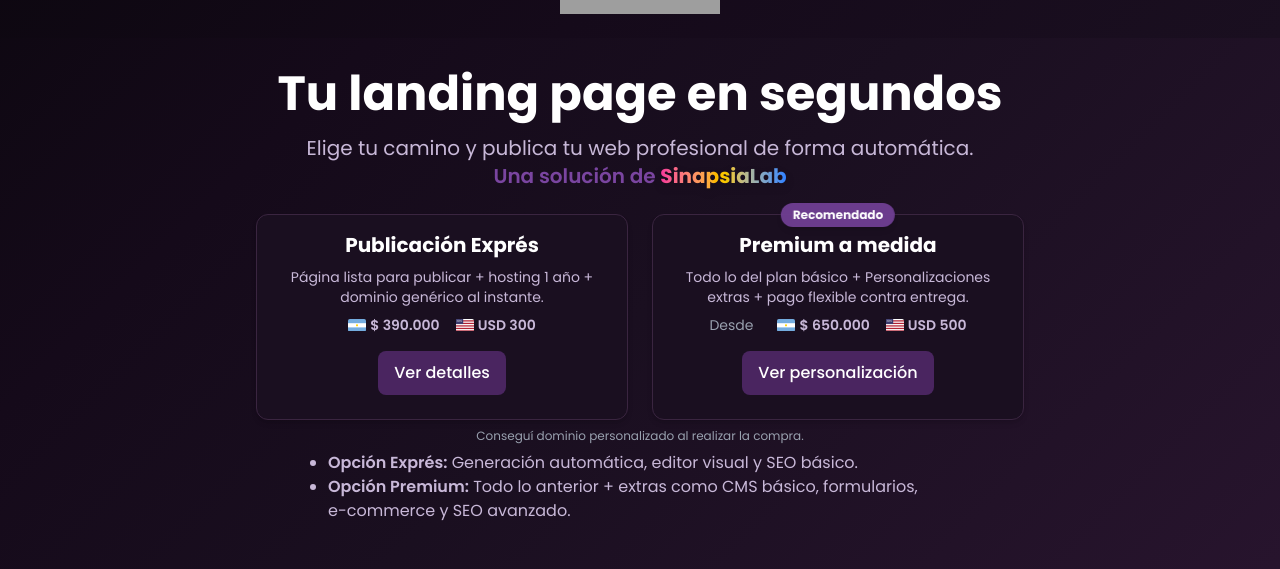
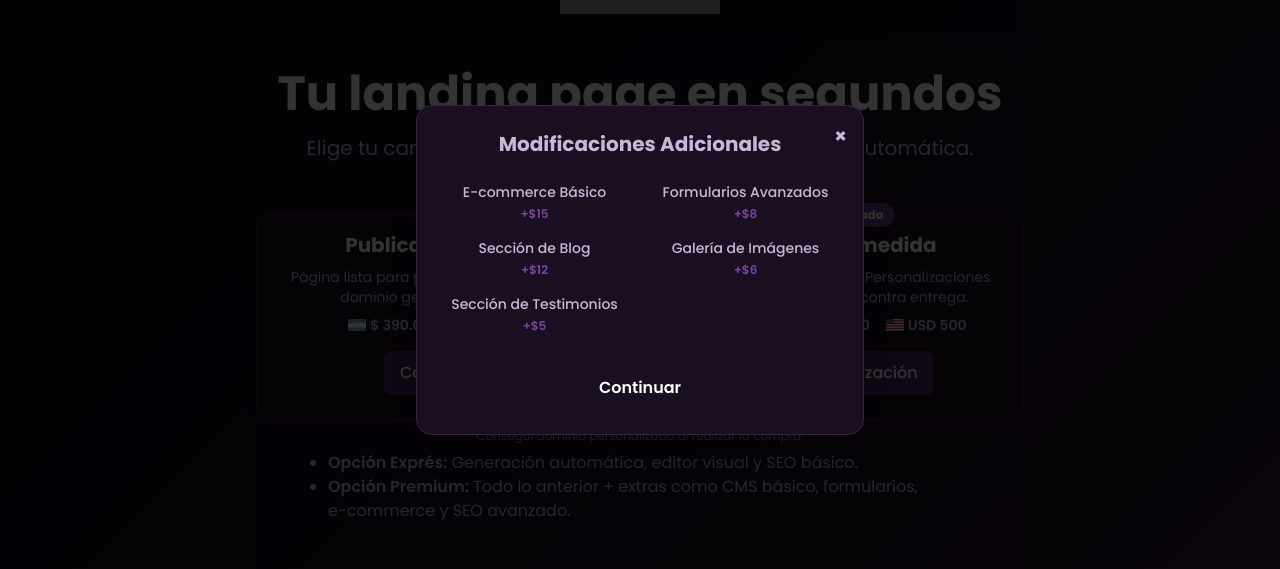
Before and after one commit to CharlyBGood/landingflyer, a React (Vite) app in the folder frontend/: page / in a window 1280 px wide. Both pictures are taken after a click on the button "Ver personalización". Shown: the part 130-699 px from the top of the page. Built offline with nearby package versions, Linux system fonts and the light colour scheme; grey boxes are pictures that could not be loaded.

Commit message:
modify onClick for the hero cards and add modal on premium option

```diff
--- /dev/null
+++ b/frontend/src/components/ExtrasPreviewModal.jsx
@@ -0,0 +1,40 @@
+import React from 'react';
+
+const extras = [
+  { label: 'E-commerce Básico', price: 15 },
+  { label: 'Formularios Avanzados', price: 8 },
+  { label: 'Sección de Blog', price: 12 },
+  { label: 'Galería de Imágenes', price: 6 },
+  { label: 'Sección de Testimonios', price: 5 },
+];
+
+export default function ExtrasPreviewModal({ isOpen, onClose, onContinue }) {
+  if (!isOpen) return null;
+  return (
+    <div className="fixed inset-0 bg-black/80 flex items-center justify-center z-[1000] p-4">
+      <div className="bg-sinapsia-base border border-sinapsia-accent rounded-2xl shadow-2xl w-full max-w-md p-6 relative">
+        <button
+          className="absolute top-4 right-4 text-sinapsia-light hover:text-sinapsia-accent text-xl font-bold"
+          onClick={onClose}
+          aria-label="Cerrar"
+        >×</button>
+        <h2 className="text-center text-lg sm:text-xl font-bold text-sinapsia-light mb-6">Modificaciones Adicionales</h2>
+        <div className="grid grid-cols-2 gap-x-6 gap-y-4 mb-6">
+          {extras.map((extra) => (
+            <label key={extra.label} className="flex flex-col items-center text-center text-sinapsia-light text-sm font-medium">
+
+              <span>{extra.label}</span>
+              <span className="text-sinapsia-accent font-semibold text-xs mt-1">+${extra.price}</span>
+            </label>
+          ))}
+        </div>
+        <button
+          className="w-full py-2.5 rounded-lg bg-sinapsia-accent text-white font-semibold hover:bg-sinapsia-gradient transition text-base mt-2"
+          onClick={onContinue}
+        >
+          Continuar
+        </button>
+      </div>
+    </div>
+  );
+}
--- a/frontend/src/components/HeroCard.jsx
+++ b/frontend/src/components/HeroCard.jsx
@@ -1,7 +1,7 @@
 
 import { ArgentinaFlag, USAFlag } from '../utilities/FlagIcons.jsx';
 
-export default function HeroCard({ header, paragraph, priceUSD, priceARS, btnText, fromLabel, recommended }) {
+export default function HeroCard({ header, paragraph, priceUSD, priceARS, btnText, fromLabel, recommended, onClick }) {
   return (
     <div className="flex-1 bg-sinapsia-base border border-sinapsia-accent rounded-xl p-4 flex flex-col items-center shadow-md relative">
       {recommended && (
@@ -26,7 +26,7 @@ export default function HeroCard({ header, paragraph, priceUSD, priceARS, btnTex
           <span>USD {priceUSD}</span>
         </div>
       </div>
-      <button className="btn-sinapsia-primary w-full sm:w-auto px-4 py-2.5 text-white font-medium text-base rounded-lg transition-all duration-200 transform hover:-translate-y-0.5 hover:shadow-lg mb-2">{btnText}</button>
+      <button className="btn-sinapsia-primary w-full sm:w-auto px-4 py-2.5 text-white font-medium text-base rounded-lg transition-all duration-200 transform hover:-translate-y-0.5 hover:shadow-lg mb-2" onClick={onClick}>{btnText}</button>
     </div>
   )
 }
--- a/frontend/src/components/HeroCardContainer.jsx
+++ b/frontend/src/components/HeroCardContainer.jsx
@@ -1,6 +1,6 @@
 import HeroCard from './HeroCard.jsx';
 
-export default function HeroCardContainer() {
+export default function HeroCardContainer({ onBasicClick, onPremiumClick }) {
   return (
     <>
       <div className="flex flex-col sm:flex-row gap-6 justify-center items-stretch max-w-3xl mx-auto mb-4">
@@ -9,7 +9,8 @@ export default function HeroCardContainer() {
           paragraph="Página lista para publicar + hosting 1 año + dominio genérico al instante."
           priceUSD={300}
           priceARS={390000}
-          btnText="Ver detalles"
+          btnText="Comenzar"
+          onClick={onBasicClick}
         />
         <HeroCard
           header="Premium a medida"
@@ -19,6 +20,7 @@ export default function HeroCardContainer() {
           btnText="Ver personalización"
           fromLabel
           recommended
+          onClick={onPremiumClick}
         />
       </div>
       <span className="block text-xs text-gray-400 text-center leading-tight mb-2 mt-[-0.5rem]">Conseguí dominio personalizado al realizar la compra.</span>
--- a/frontend/src/components/HeroSection.jsx
+++ b/frontend/src/components/HeroSection.jsx
@@ -1,7 +1,9 @@
 
+import React from 'react';
 import ManualForm from './ManualForm.jsx';
 import '../styles/HeroSection.css';
 import HeroCardContainer from './HeroCardContainer.jsx';
+import ExtrasPreviewModal from './ExtrasPreviewModal.jsx';
 
 
 export default function HeroSection({
@@ -14,10 +16,28 @@ export default function HeroSection({
   inputMode,
   setInputMode
 }) {
+
   const handleFlyerClick = () => {
     setInputMode('image');
     // Trigger file input click
     document.getElementById('file-input').click();
+  };
+
+  // Scroll to form section
+  const handleScrollToForm = () => {
+    const formSection = document.getElementById('form-section');
+    if (formSection) {
+      formSection.scrollIntoView({ behavior: 'smooth' });
+    }
+  };
+
+  // Modal for premium extras (simple preview)
+  const [showExtrasModal, setShowExtrasModal] = React.useState(false);
+  const handlePremiumClick = () => setShowExtrasModal(true);
+  const handleCloseExtrasModal = () => setShowExtrasModal(false);
+  const handleExtrasContinue = () => {
+    setShowExtrasModal(false);
+    handleScrollToForm();
   };
 
   const handleCloseModal = () => {
@@ -42,10 +62,21 @@ export default function HeroSection({
             SinapsiaLab
           </a></span>
         </p>
-        <HeroCardContainer />
+        <HeroCardContainer
+          onBasicClick={handleScrollToForm}
+          onPremiumClick={handlePremiumClick}
+        />
+      {/* Modal para extras premium (solo preview) */}
+      {showExtrasModal && (
+        <ExtrasPreviewModal
+          isOpen={showExtrasModal}
+          onClose={handleCloseExtrasModal}
+          onContinue={handleExtrasContinue}
+        />
+      )}
       </header>
 
-      <main className="bg-sinapsia-base border border-sinapsia-accent p-4 sm:p-8 rounded-lg mx-auto max-w-4xl mb-4">
+  <main id="form-section" className="bg-sinapsia-base border border-sinapsia-accent p-4 sm:p-8 rounded-lg mx-auto max-w-4xl mb-4">
         <div className="flex flex-col sm:flex-row gap-3 sm:gap-4 items-center justify-center">
           <input
             type="file"
```
